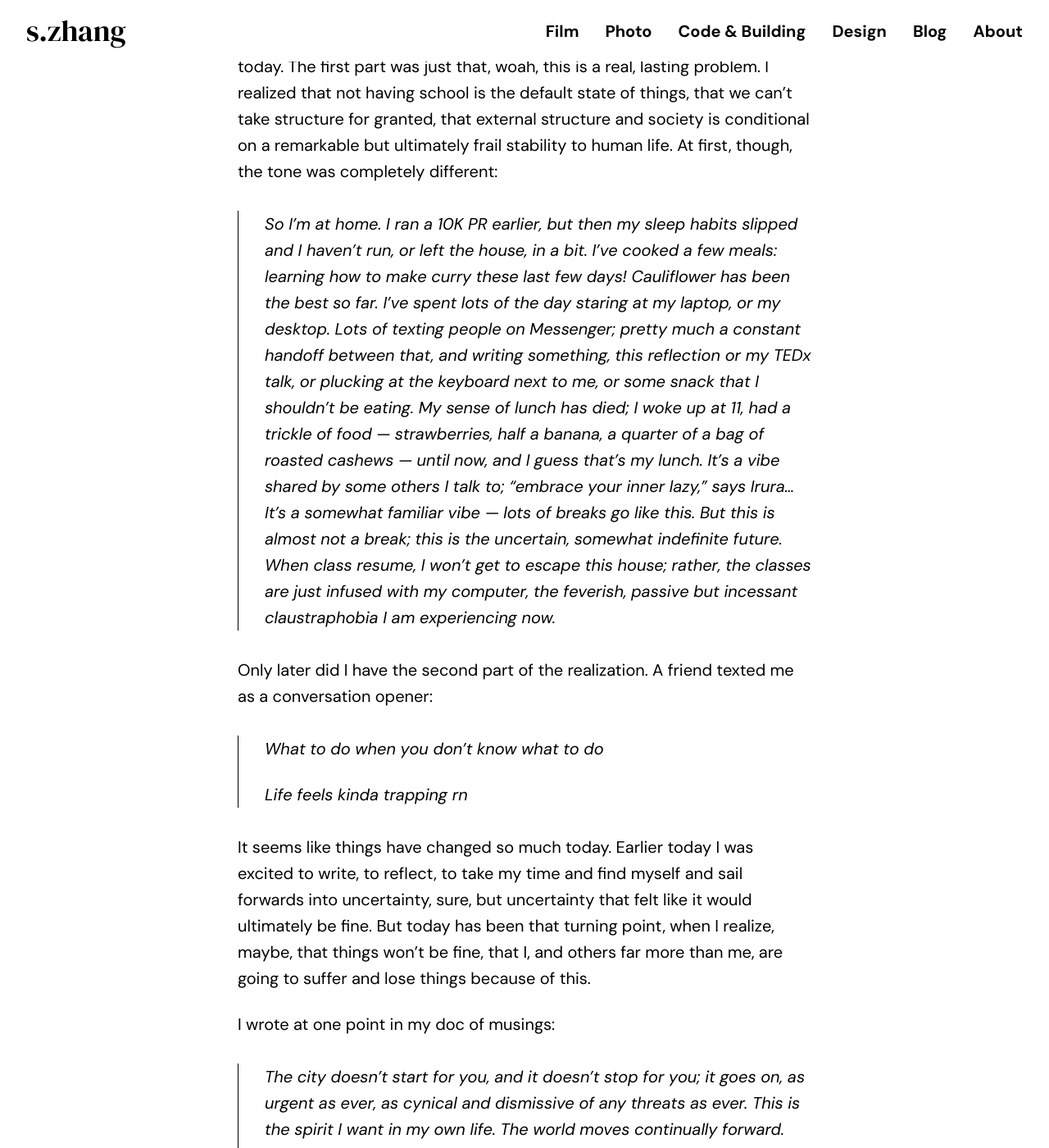
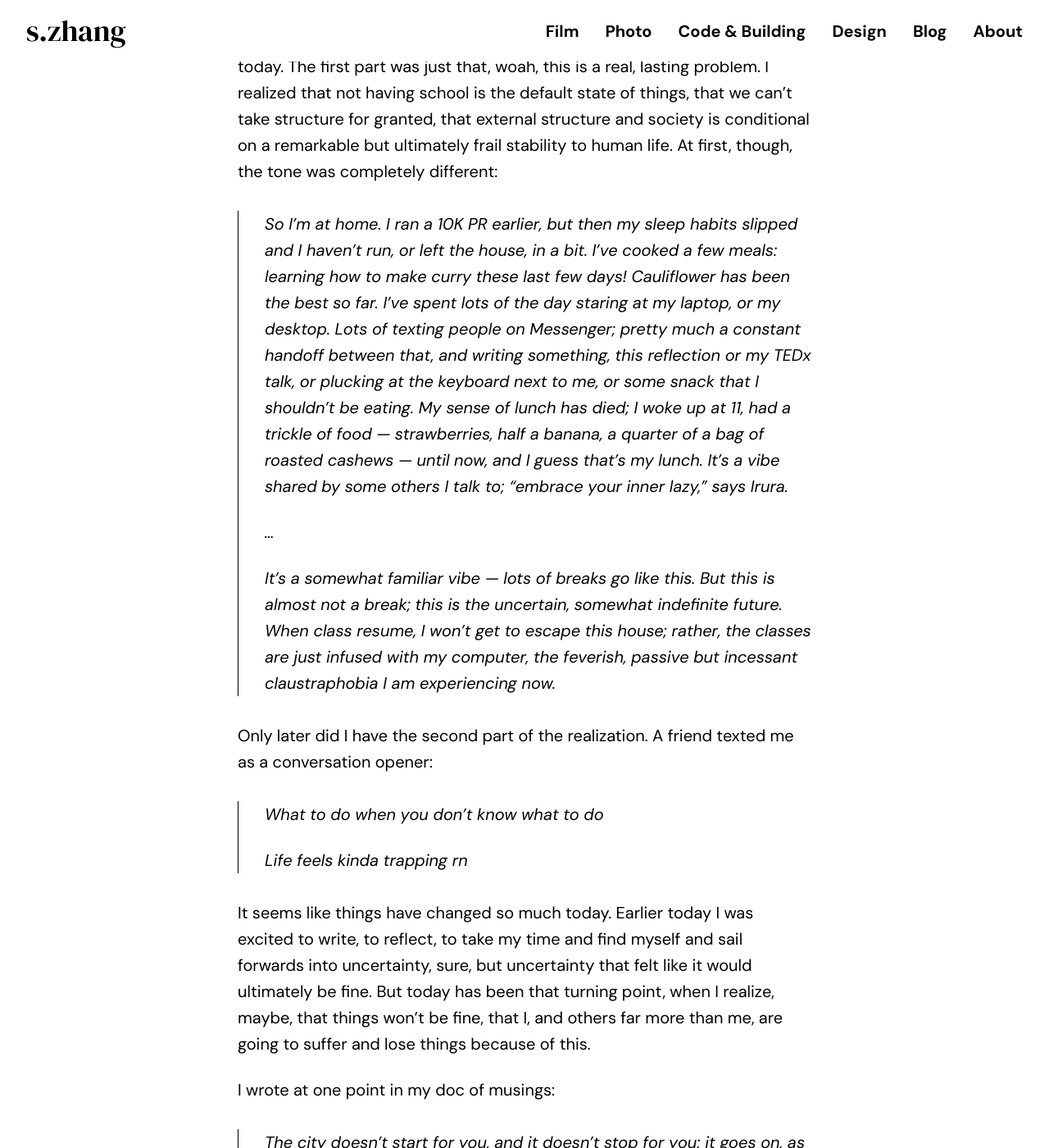
Before and after one commit to wwsalmon/portfolio, a Jekyll site: the page built from _posts/2020-03-13-brief-reflection-on-coronavirus-or-realizing-the-world-is-slightly-falling-apart.md, in a window 1280 px wide and 1400 px high, scrolled down 922 px. Shown: the whole window at 82% size. Built offline with Jekyll 4.4.1, drawn with Linux system fonts in a browser that asks for light colours; some web fonts are replaced.

```diff
--- a/_posts/2020-03-13-brief-reflection-on-coronavirus-or-realizing-the-world-is-slightly-falling-apart.md
+++ b/_posts/2020-03-13-brief-reflection-on-coronavirus-or-realizing-the-world-is-slightly-falling-apart.md
@@ -10,7 +10,11 @@ Talking with a friend about how things are falling apart, how we might not be ab
 
 This realization came in two parts, both of which happened approximately today. The first part was just that, woah, this is a real, lasting problem. I realized that not having school is the default state of things, that we can’t take structure for granted, that external structure and society is conditional on a remarkable but ultimately frail stability to human life. At first, though, the tone was completely different:
 
-> So I’m at home. I ran a 10K PR earlier, but then my sleep habits slipped and I haven’t run, or left the house, in a bit. I’ve cooked a few meals: learning how to make curry these last few days! Cauliflower has been the best so far. I’ve spent lots of the day staring at my laptop, or my desktop. Lots of texting people on Messenger; pretty much a constant handoff between that, and writing something, this reflection or my TEDx talk, or plucking at the keyboard next to me, or some snack that I shouldn’t be eating. My sense of lunch has died; I woke up at 11, had a trickle of food — strawberries, half a banana, a quarter of a bag of roasted cashews — until now, and I guess that’s my lunch. It’s a vibe shared by some others I talk to; “embrace your inner lazy,” says Irura…It’s a somewhat familiar vibe — lots of breaks go like this. But this is almost not a break; this is the uncertain, somewhat indefinite future. When class resume, I won’t get to escape this house; rather, the classes are just infused with my computer, the feverish, passive but incessant claustraphobia I am experiencing now.
+> So I’m at home. I ran a 10K PR earlier, but then my sleep habits slipped and I haven’t run, or left the house, in a bit. I’ve cooked a few meals: learning how to make curry these last few days! Cauliflower has been the best so far. I’ve spent lots of the day staring at my laptop, or my desktop. Lots of texting people on Messenger; pretty much a constant handoff between that, and writing something, this reflection or my TEDx talk, or plucking at the keyboard next to me, or some snack that I shouldn’t be eating. My sense of lunch has died; I woke up at 11, had a trickle of food — strawberries, half a banana, a quarter of a bag of roasted cashews — until now, and I guess that’s my lunch. It’s a vibe shared by some others I talk to; “embrace your inner lazy,” says Irura.
+>
+> ...
+>
+> It’s a somewhat familiar vibe — lots of breaks go like this. But this is almost not a break; this is the uncertain, somewhat indefinite future. When class resume, I won’t get to escape this house; rather, the classes are just infused with my computer, the feverish, passive but incessant claustraphobia I am experiencing now.
 
 Only later did I have the second part of the realization. A friend texted me as a conversation opener:
 
```
